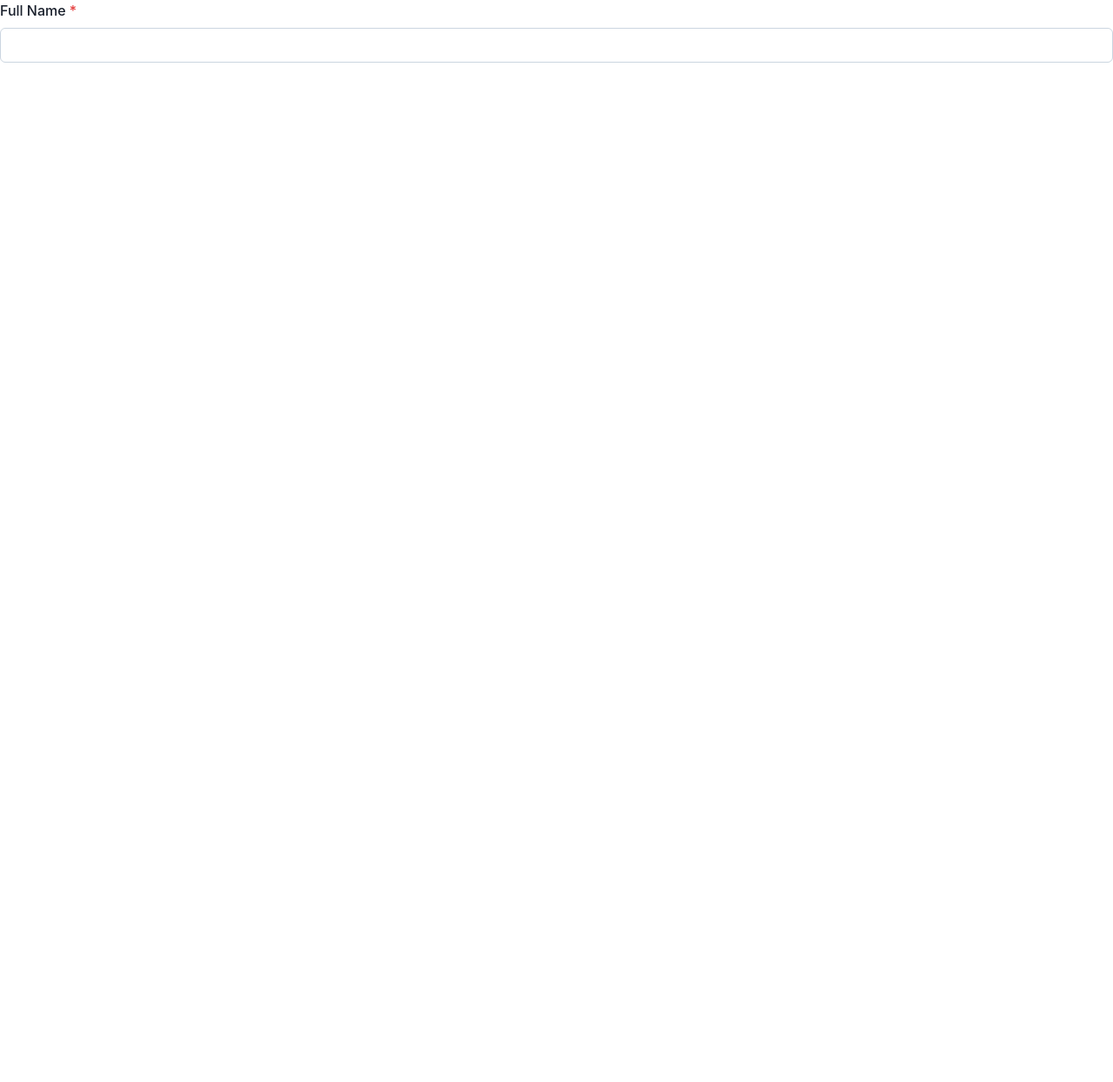
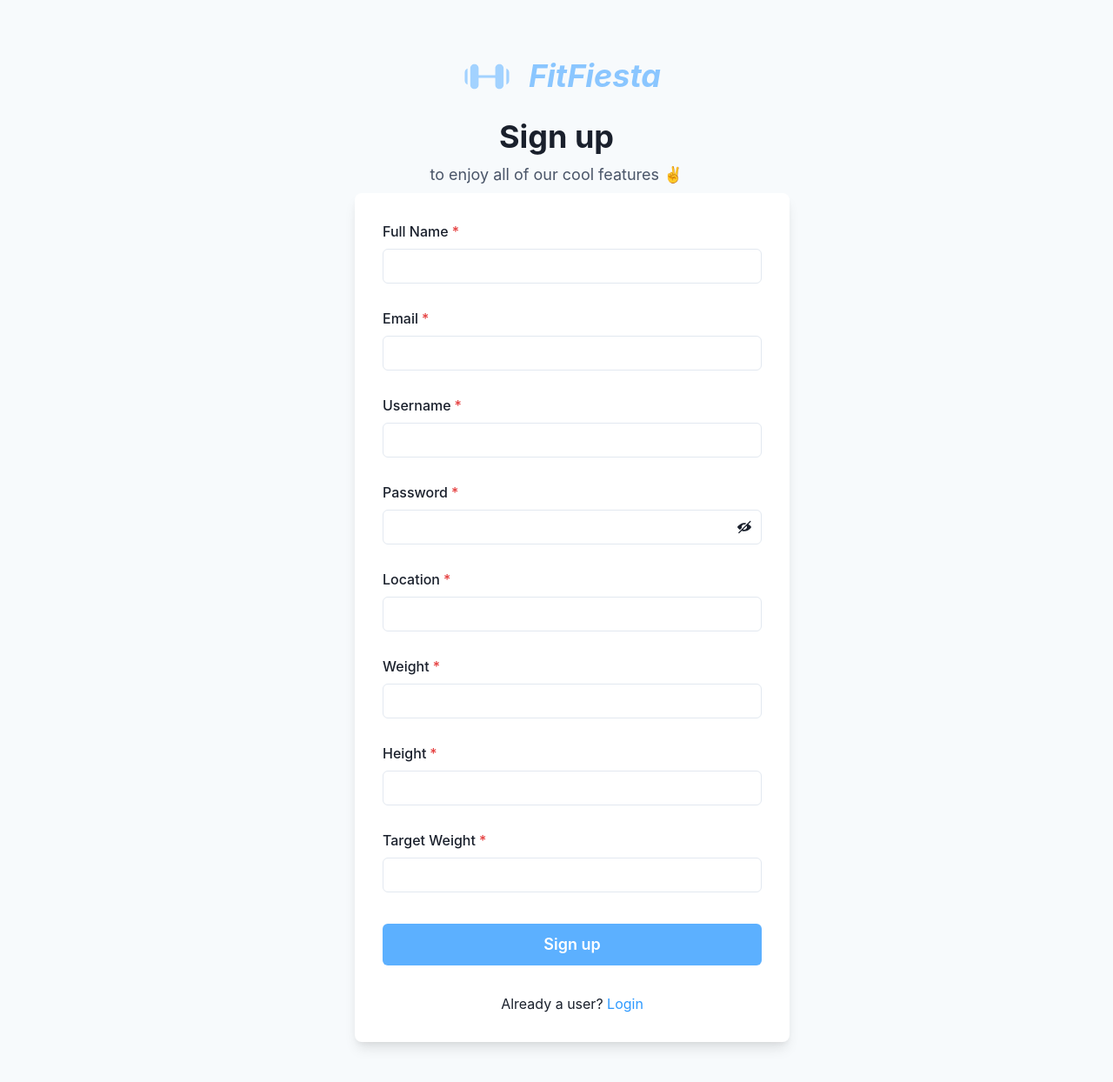
Before and after one commit to satishnaikawadi2011/fit-fiesta, a React (Vite) app in the folder client/: page / in a window 1280 px wide. Shown: the whole page at 87% size. Before the commit the page ends 800 px from the top, so only its background shows below. Built offline with nearby package versions, Linux system fonts and the light colour scheme.

Commit message:
✨ feat : complete register page UI

```diff
--- a/client/package.json
+++ b/client/package.json
@@ -9,6 +9,7 @@
     "preview": "vite preview"
   },
   "dependencies": {
+    "@chakra-ui/icons": "^2.0.16",
     "@chakra-ui/react": "^2.4.9",
     "@emotion/react": "^11.10.5",
     "@emotion/styled": "^11.10.5",
--- a/client/src/components/form/AppFormField.tsx
+++ b/client/src/components/form/AppFormField.tsx
@@ -1,13 +1,24 @@
-import { FormControl, FormHelperText, FormLabel, Input, InputProps } from '@chakra-ui/react';
+import { FormControl, FormHelperText, FormLabel, Input, InputGroup, InputProps } from '@chakra-ui/react';
 import { useFormikContext } from 'formik';
 import React from 'react';
 
 interface Props {
 	label: string;
 	name: string;
+	withIcon?: boolean;
+	iconSide?: 'left' | 'right';
+	iconElement?: any;
 }
 
-const AppFormField: React.FC<InputProps & Props> = ({ label, name, isRequired, ...props }) => {
+const AppFormField: React.FC<InputProps & Props> = ({
+	label,
+	name,
+	isRequired,
+	withIcon = false,
+	iconElement,
+	iconSide = 'left',
+	...props
+}) => {
 	const { errors, touched, setFieldTouched, values, setFieldValue } = useFormikContext();
 	let formErrors: any = errors;
 	let formTouched: any = touched;
@@ -16,6 +27,17 @@ const AppFormField: React.FC<InputProps & Props> = ({ label, name, isRequired, .
 	return (
 		<FormControl marginBottom={5} isInvalid={formErrors[name] && formTouched[name]} isRequired={isRequired}>
 			<FormLabel htmlFor={name}>{label}</FormLabel>
+			{
+				!withIcon ? <Input
+					id={name}
+					name={name}
+					onChange={(e) => setFieldValue(name, e.target.value)}
+					value={myValues[name]}
+					onBlur={() => setFieldTouched(name)}
+					{...props}
+				/> :
+				<InputGroup>
+					{iconSide == 'left' && iconElement}
 					<Input
 						id={name}
 						name={name}
@@ -24,6 +46,8 @@ const AppFormField: React.FC<InputProps & Props> = ({ label, name, isRequired, .
 						onBlur={() => setFieldTouched(name)}
 						{...props}
 					/>
+					{iconSide == 'right' && iconElement}
+				</InputGroup>}
 			{formErrors[name] && formTouched[name] && <FormHelperText color={'red'}>{formErrors[name]}</FormHelperText>}
 		</FormControl>
 	);
--- a/client/src/pages/register.tsx
+++ b/client/src/pages/register.tsx
@@ -1,9 +1,22 @@
-import { FormControl, FormErrorMessage, FormLabel, Input } from '@chakra-ui/react';
+import {
+	Box,
+	Button,
+	Flex,
+	Heading,
+	HStack,
+	InputRightElement,
+	Link,
+	Stack,
+	useColorModeValue,
+	Text
+} from '@chakra-ui/react';
 import { Formik } from 'formik';
 import { FormikProps } from 'formik/dist/types';
-import React from 'react';
+import { useState } from 'react';
 import * as Yup from 'yup';
 import AppFormField from '../components/form/AppFormField';
+import Logo from '../components/Logo';
+import { ViewIcon, ViewOffIcon } from '@chakra-ui/icons';
 
 interface FormValues {
 	username: string;
@@ -37,35 +50,131 @@ const validationSchema = Yup.object({
 	fullName: Yup.string().required('fullName is a required field !'),
 	weight:
 		Yup.number()
-			.required('Weight is required')
+			.required('Weight is a required field')
 			.min(0, 'Weight must be greater than 0')
 			.max(1000, 'Weight is not realistic')
 			.positive('Weight must be a positive number'),
 	height:
 		Yup.number()
-			.required('Height is required')
+			.required('Height a is required field')
 			.min(0, 'Height must be greater than 0')
 			.max(300, 'Height is not realistic')
 			.positive('Height must be a positive number'),
 	targetWeight:
 		Yup.number()
-			.required('targetWeight is required')
+			.required('targetWeight is a required field')
 			.min(0, 'targetWeight must be greater than 0')
 			.max(1000, 'targetWeight is not realistic')
 			.positive('targetWeight must be a positive number')
 });
 
 const RegisterPage = () => {
-	const handleSubmit = () => {};
+	const [
+		showPassword,
+		setShowPassword
+	] = useState(false);
+	const onSubmit = (values: FormValues) => {
+		console.log(values);
+	};
 
 	return (
 		<div>
-			<Formik initialValues={initialValues} validationSchema={validationSchema} onSubmit={handleSubmit}>
-				{({  }: FormikProps<FormValues>) => {
+			<Formik initialValues={initialValues} validationSchema={validationSchema} onSubmit={onSubmit}>
+				{({ handleSubmit }: FormikProps<FormValues>) => {
 					return (
-						<form>
-							<AppFormField isRequired label="Full Name" name="fullName" />
-						</form>
+						<Flex
+							minH={'100vh'}
+							align={'center'}
+							justify={'center'}
+							bg={useColorModeValue('gray.50', 'gray.800')}
+						>
+							<Stack mx={'auto'} maxW={'lg'} py={12} px={6}>
+								<Stack align={'center'}>
+									<HStack>
+										<Logo width={'5rem'} height={'5rem'} fill="#A2D2FF" />
+										<Heading
+											fontSize={'4xl'}
+											fontStyle="italic"
+											color={'primary.200'}
+											textAlign={'center'}
+										>
+											FitFiesta
+										</Heading>
+									</HStack>
+									<Heading fontSize={'4xl'} textAlign={'center'}>
+										Sign up
+									</Heading>
+									<Text fontSize={'lg'} color={'gray.600'}>
+										to enjoy all of our cool features ✌️
+									</Text>
+								</Stack>
+								<Box
+									w={500}
+									rounded={'lg'}
+									bg={useColorModeValue('white', 'gray.700')}
+									boxShadow={'lg'}
+									p={8}
+								>
+									<Stack>
+										<AppFormField isRequired label="Full Name" name="fullName" />
+										<AppFormField isRequired label="Email" name="email" />
+										<AppFormField isRequired label="Username" name="username" />
+										<AppFormField
+											isRequired
+											label="Password"
+											name="password"
+											type={
+
+													showPassword ? 'text' :
+													'password'
+											}
+											withIcon
+											iconSide="right"
+											iconElement={
+												<InputRightElement h={'full'}>
+													<Button
+														variant={'ghost'}
+														onClick={() => setShowPassword((showPassword) => !showPassword)}
+													>
+														{
+															showPassword ? <ViewIcon /> :
+															<ViewOffIcon />}
+													</Button>
+												</InputRightElement>
+											}
+										/>
+										<AppFormField isRequired label="Location" name="location" />
+										<AppFormField isRequired label="Weight" name="weight" type="number" />
+										<AppFormField isRequired label="Height" name="height" type="number" />
+										<AppFormField
+											isRequired
+											label="Target Weight"
+											name="targetWeight"
+											type="number"
+										/>
+										<Stack spacing={10} pt={2}>
+											<Button
+												loadingText="Submitting"
+												size="lg"
+												bg={'primary.300'}
+												color={'white'}
+												_hover={{
+													bg: 'primary.400'
+												}}
+												onClick={handleSubmit as any}
+											>
+												Sign up
+											</Button>
+										</Stack>
+										<Stack pt={6}>
+											<Text align={'center'}>
+												Already a user? <Link color={'primary.400'}>Login</Link>
+											</Text>
+										</Stack>
+									</Stack>
+								</Box>
+							</Stack>
+						</Flex>
 					);
 				}}
 			</Formik>
```
Also changed, not shown: 1 other file (tests, documents, lock files or other folders). Lines whose indentation alone changed are shown as unchanged.
